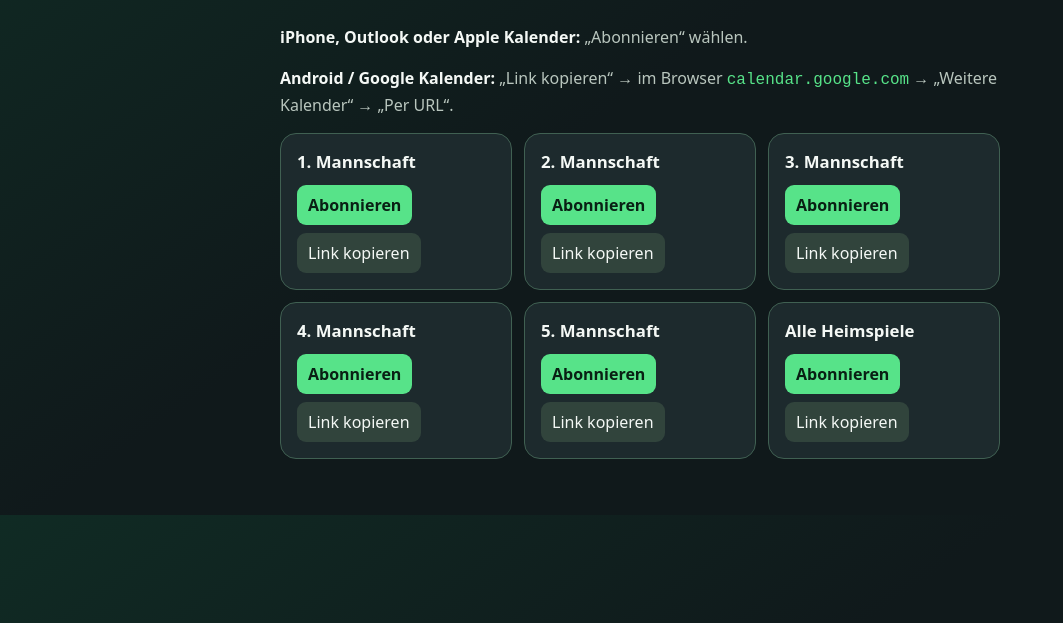
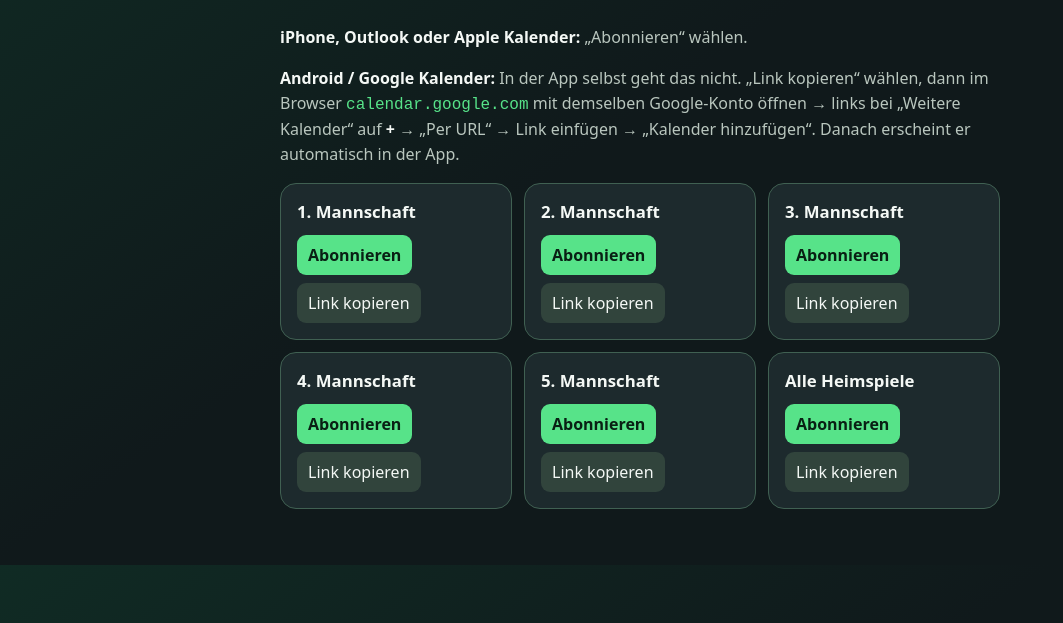
Before and after one commit to ccoreHA/BC-Phoenix-Kalender-Anleitung, a plain HTML site: page index.html in a window 1280 px wide. Shown: the part 177-800 px from the top of the page, without its empty margins (0-1063 px from the left). Drawn offline with Linux system fonts and the light colour scheme.

Commit message:
Android-Anleitung verständlicher formulieren

```diff
--- a/index.html
+++ b/index.html
@@ -20,7 +20,7 @@
     <p class="lead">Wähle deine Mannschaft und abonniere ihren Spielplan. Änderungen erscheinen automatisch im Kalender.</p>
     <section class="help">
       <p><strong>iPhone, Outlook oder Apple Kalender:</strong> „Abonnieren“ wählen.</p>
-      <p><strong>Android / Google Kalender:</strong> „Link kopieren“ → im Browser <code>calendar.google.com</code> → „Weitere Kalender“ → „Per URL“.</p>
+      <p><strong>Android / Google Kalender:</strong> In der App selbst geht das nicht. „Link kopieren“ wählen, dann im Browser <code>calendar.google.com</code> mit demselben Google-Konto öffnen → links bei „Weitere Kalender“ auf <strong>+</strong> → „Per URL“ → Link einfügen → „Kalender hinzufügen“. Danach erscheint er automatisch in der App.</p>
     </section>
     <section id="calendars" class="grid" aria-label="Kalender"></section>
 
```
